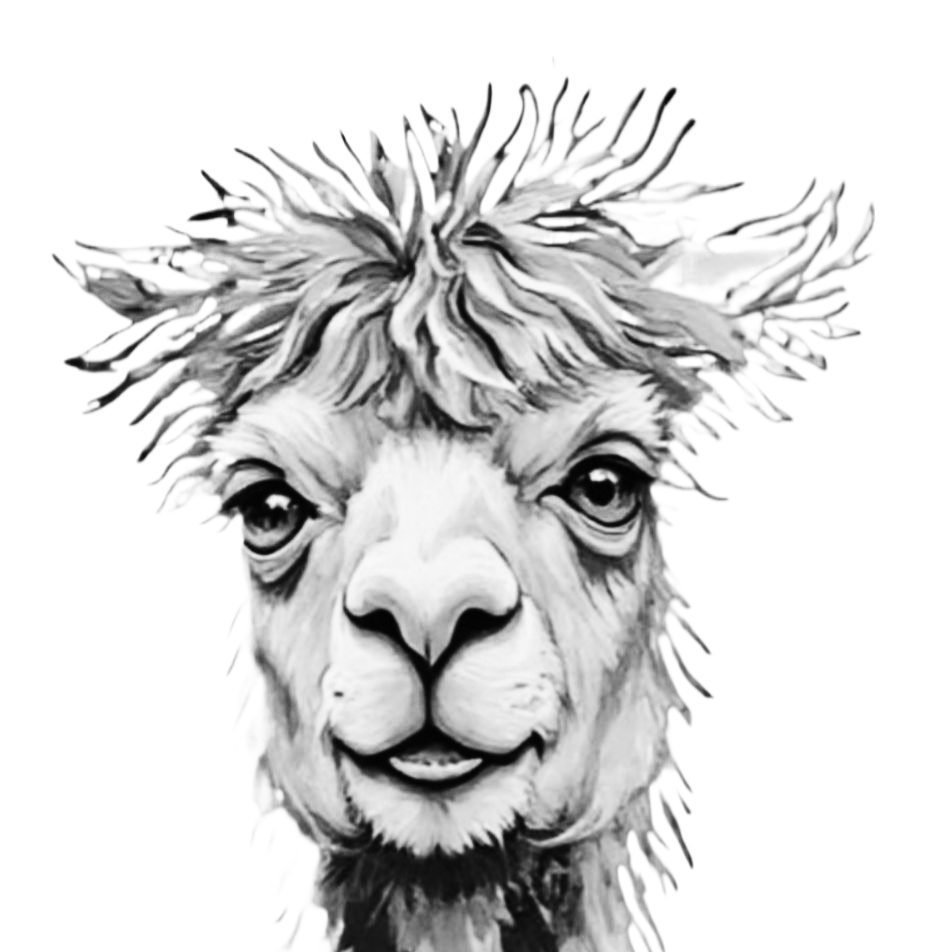
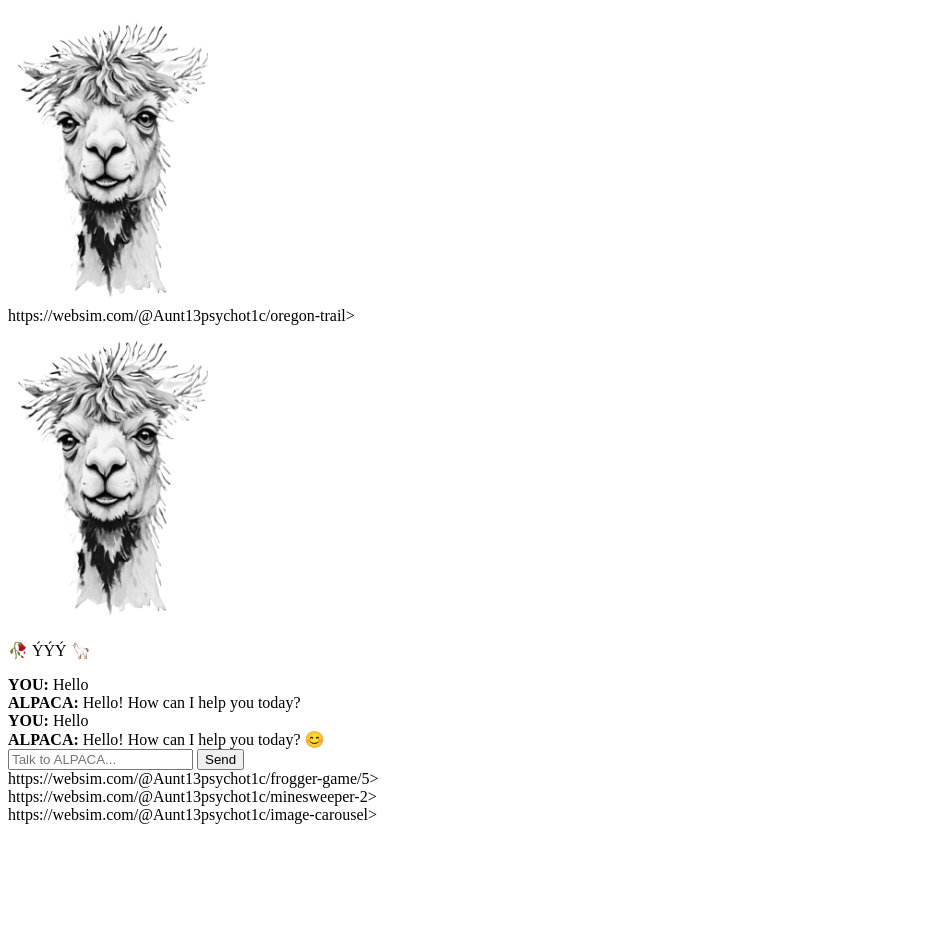
Before and after one commit to Davi-Combs/davi_combs, a plain HTML site: page index.html in a window 1280 px wide. Shown: the top 952 px of the page, without its empty margins (0-930 px from the left). After the commit the page ends 832 px from the top, so only its background shows below. Drawn offline with Linux system fonts and the light colour scheme.

Commit message:
Update index.html

```diff
--- a/index.html
+++ b/index.html
@@ -6,8 +6,8 @@
 <body>
 
 <div class="page-container">
-  <div class="container item1"><img src= "images/Bandw.png"></div>
-  <div class="container item2">Item 2</div>
+  <div class="container item1"><img src= "images/Bandw.png" width= "200"></div>
+  <div class="container item2">https://websim.com/@Aunt13psychot1c/oregon-trail></div>
 
   <!-- Center item with Alpaca -->
   <div class="container item3">
@@ -29,10 +29,11 @@
     </div>
   </div>
 
-  <div class="container item4">Item 4</div>
-  <div class="container item5">Item 5</div>
-  <div class="container item6">Item 6</div>
+  <div class="container item4">https://websim.com/@Aunt13psychot1c/frogger-game/5></div>
+  <div class="container item5">https://websim.com/@Aunt13psychot1c/minesweeper-2></div>
+  <div class="container item6">https://websim.com/@Aunt13psychot1c/image-carousel></div>
 </div>
+
 
   <script src="front.js"></script>
 </body>
```
